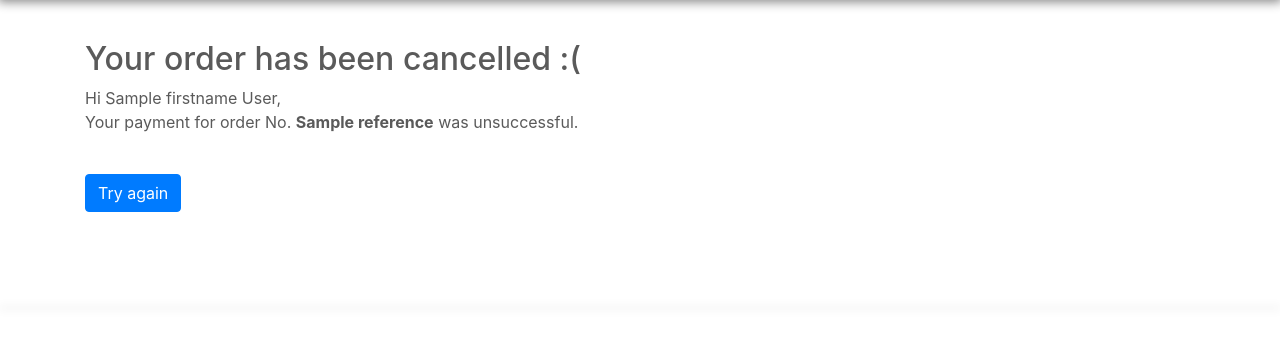
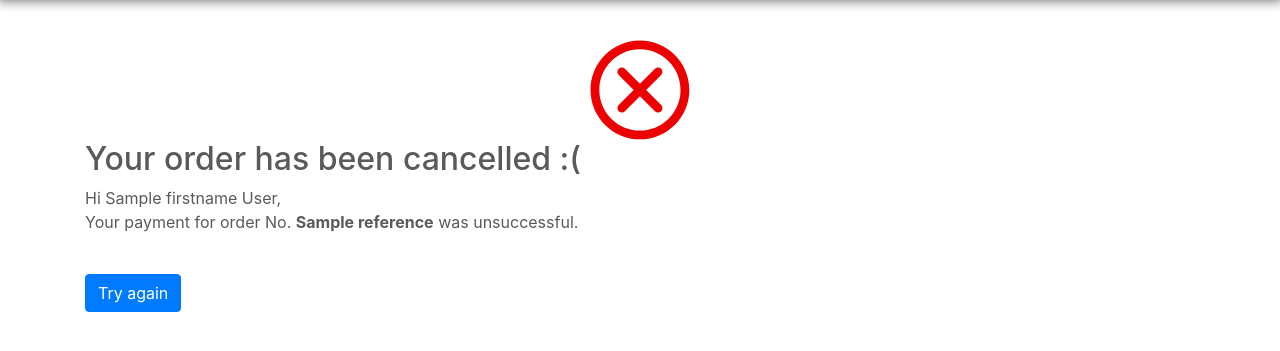
Before and after one commit to Dendakoduong/banazonwebsite, a Symfony app: template templates/payment/fail.html.twig in a window 1280 px wide. Shown: the part 56-407 px from the top of the page. Run offline with Twig, Linux system fonts and the light colour scheme; the template is opened without the code that fills it: most values are stand-ins (such as "Sample title", 1, 10 or a date in 2020); some libraries are stand-ins or nearby versions.

Commit message:
add error icon for payment fail

```diff
--- a/templates/payment/fail.html.twig
+++ b/templates/payment/fail.html.twig
@@ -3,6 +3,9 @@
 {% block title %}My order{% endblock %}
 
 {% block body %}
+    <div class="text-center">
+        <img class="img-fluid rounded" src="{{ asset('assets/img/error-10376.svg') }}" alt="trade-in" height="100px" width="100px">
+    </div>
     <h2>Your order has been cancelled :(</h2>
     <p>
         Hi {{order.user.firstname}} {{order.user.lastname}}, <br>
```
Also changed, not shown: public/assets/img/error-10376.svg (added).
